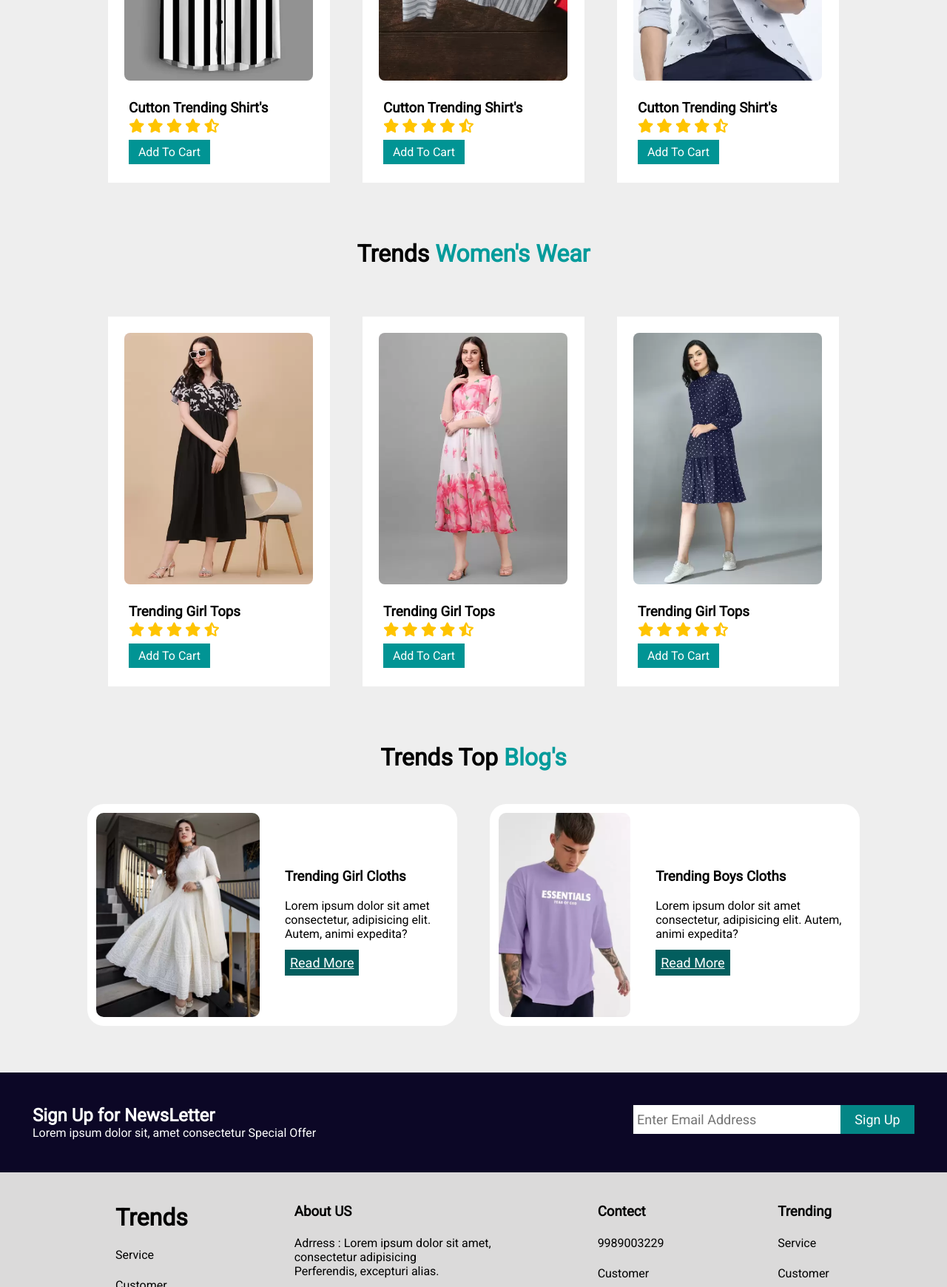
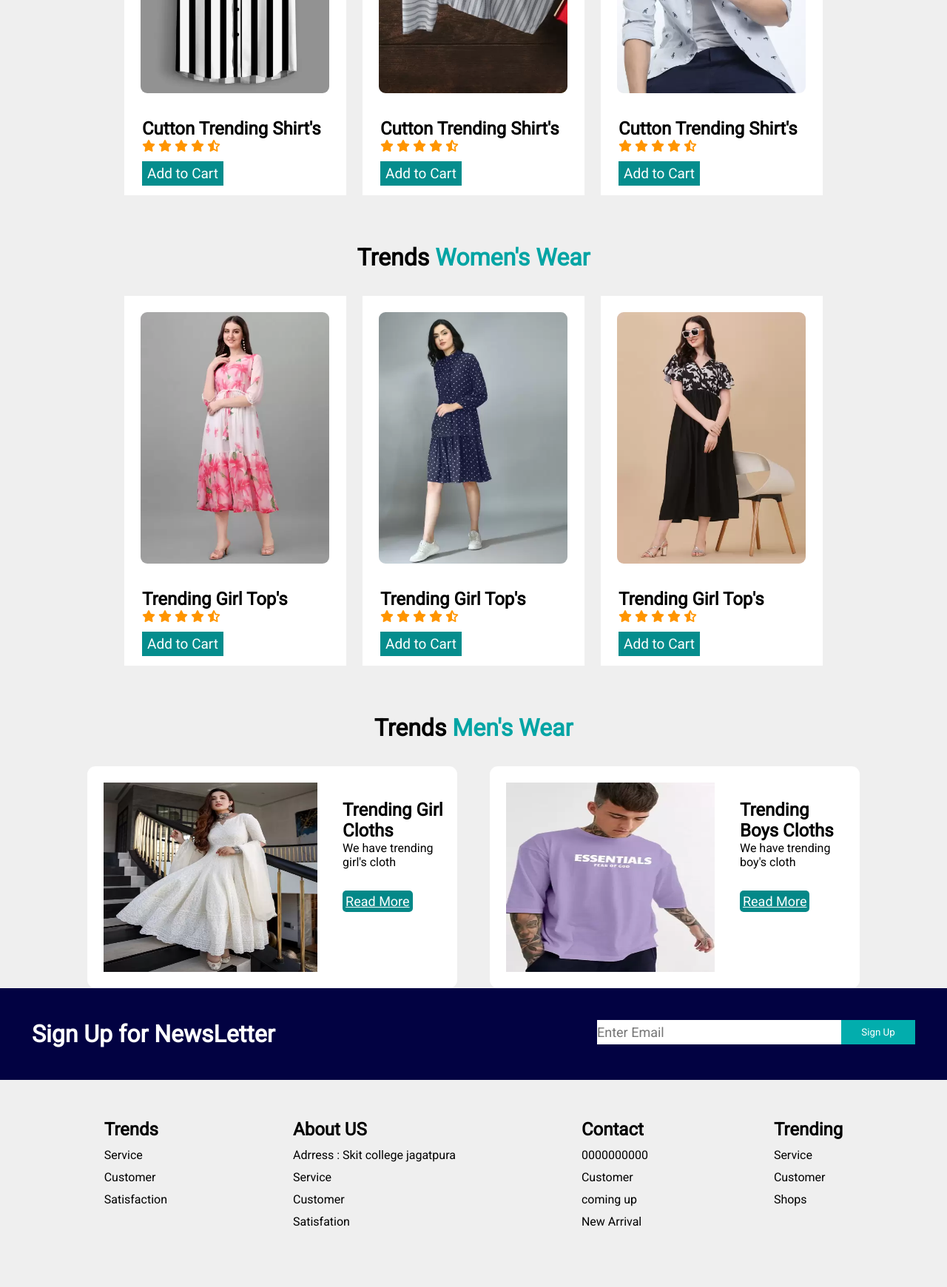
Before and after one commit to siddhi904/E-commerce-website, a plain HTML site: page index.html in a window 1280 px wide. Shown: the part 1060-2800 px from the top of the page at 74% size. After the commit the page ends 2774 px from the top, so only its background shows below. Drawn offline with Linux system fonts and the light colour scheme; a web font is replaced by a local one.

Commit message:
Update index.html

```diff
--- a/index.html
+++ b/index.html
@@ -5,15 +5,11 @@
     <meta charset="UTF-8">
     <meta name="viewport" content="width=device-width, initial-scale=1.0">
     <title>Document</title>
-    <link rel="stylesheet" href="index.css">
+    <link rel="stylesheet" href="Web.css">
     <script src="https://kit.fontawesome.com/f30fac2c61.js" crossorigin="anonymous"></script>
     <link
         href="https://fonts.googleapis.com/css2?family=Abril+Fatface&family=Catamaran:wght@200&family=Courgette&family=Edu+TAS+Beginner:wght@700&family=Lato:wght@300;900&family=Mukta:wght@700&family=Mulish:wght@300&family=Open+Sans&family=PT+Sans:ital,wght@1,700&family=Poppins:wght@300&family=Raleway:wght@100&family=Roboto&family=Roboto+Condensed:wght@700&family=Roboto+Slab&display=swap"
         rel="stylesheet">
-    <link
-        href="https://fonts.googleapis.com/css2?family=Abril+Fatface&family=Catamaran:wght@200&family=Courgette&family=Edu+TAS+Beginner:wght@700&family=Lato:wght@300;900&family=Mukta:wght@700&family=Mulish:wght@300&family=Open+Sans&family=PT+Sans:ital,wght@1,700&family=Piedra&family=Poppins:wght@300&family=Raleway:wght@100&family=Roboto&family=Roboto+Condensed:wght@700&family=Roboto+Slab&display=swap"
-        rel="stylesheet">
-
 </head>
 
 <body>
@@ -24,124 +20,182 @@
             </div>
             <ul>
                 <li>
-                    <a id="home" onclick="home()">Home</a>
-                    <a id="shop" onclick="shop()">Shops</a>
-                    <a id="blog" onclick="blog()">Blog</a>
-                    <a id="about" onclick=" about()">About</a>
-                    <a id="contact" onclick="contact()">Contact</a>
-                    <i onclick="addItem()" class="fa-sharp fa-solid fa-cart-shopping"></i>
+                    <a id="home" onclick="homes()">Home</a>
+                    <a id="shop" onclick="shops()">Shops</a>
+                    <a id="blog" onclick="blogs()">Blog</a>
+                    <a id="about" onclick="abouts()">About</a>
+                    <a id="contact" onclick="contacts()">Contact</a>
+                    <i class="fa-sharp fa-solid fa-cart-shopping"></i>
+
                 </li>
             </ul>
         </nav>
 
-        <div class="mainPage">
-            <div class="text">
-                <h2>Trends...</h2>
-                <h1 class="heads">Super Value Deals</h1>
+        <!-- mainpage -->
+
+        <div class="main">
+            <div class="mainText">
+                <h2>Trends</h2>
+                <h1 class="top">Super Value Deals</h1>
                 <h1>On All Products</h1>
-                <p>Lorem ipsum dolor, sit amet consectetur adipisicing elit. Nisi</p>
+
                 <button>Explore</button>
             </div>
             <img src="m3.png" alt="">
         </div>
 
+        <!-- cards -->
 
-
-        <div class="cardMen">
+        <div class="trend">
             <div class="head">
                 <h1>Trends <span>Men's Wear</span></h1>
             </div>
-            <div class="card" id="item1">
+            <div class="card">
                 <div class="crd">
-                    <img src="srt1.webp" alt="" onclick="showCard(this)">
-                    <div class="txt">
-                        <h3>Cutton Trending Shirt's</h3>
+                    <img src="srt1.webp" alt="" onclick="show(this)">
+                    <div class="crdText">
+                        <h2>Cutton Trending Shirt's</h2>
                         <i class="fa-solid fa-star"></i>
                         <i class="fa-solid fa-star"></i>
                         <i class="fa-solid fa-star"></i>
                         <i class="fa-solid fa-star"></i>
-                        <i class="fa-solid fa-star-half-stroke"></i><br>
-                        <button onclick="add(item1)">Add To Cart</button>
+                        <i class="fa-solid fa-star-half-stroke"></i> <br>
+                        <button>Add to Cart</button>
                     </div>
                  </div>
+
                  <div class="crd">
-                    <img src="srt2.webp" alt="" onclick="showCard(this)">
-                    <div class="txt">
-                        <h3>Cutton Trending Shirt's</h3>
+                    <img src="srt2.webp" alt="" onclick="show(this)">
+                    <div class="crdText">
+                        <h2>Cutton Trending Shirt's</h2>
                         <i class="fa-solid fa-star"></i>
                         <i class="fa-solid fa-star"></i>
                         <i class="fa-solid fa-star"></i>
                         <i class="fa-solid fa-star"></i>
-                        <i class="fa-solid fa-star-half-stroke"></i><br>
-                        <button>Add To Cart</button>
+                        <i class="fa-solid fa-star-half-stroke"></i> <br>
+                        <button>Add to Cart</button>
                     </div>
                  </div>
                     <div class="crd">
-                    <img src="srt6.webp" alt="" onclick="showCard(this)">
-                    <div class="txt">
-                        <h3>Cutton Trending Shirt's</h3>
+                        <img src="srt6.webp" alt="" onclick="show(this)">
+                        <div class="crdText">
+                            <h2>Cutton Trending Shirt's</h2>
                             <i class="fa-solid fa-star"></i>
                             <i class="fa-solid fa-star"></i>
                             <i class="fa-solid fa-star"></i>
                             <i class="fa-solid fa-star"></i>
-                        <i class="fa-solid fa-star-half-stroke"></i><br>
-                        <button>Add To Cart</button>
+                            <i class="fa-solid fa-star-half-stroke"></i> <br>
+                            <button>Add to Cart</button>
+                        </div>
+                    </div>
+                </div>
+            </div>
+
+                <!-- Women Card -->
+
+                <div class="trend" id="trendSec">
+                    <div class="head">
+                        <h1>Trends <span>Women's Wear</span></h1>
+                    </div>
+                    <div class="card">
+                        <div class="crd">
+                            <img src="wn4.webp" alt="" onclick="show(this)">
+                            <div class="crdText">
+                                <h2>Trending Girl Top's</h2>
+                            <i class="fa-solid fa-star"></i>
+                            <i class="fa-solid fa-star"></i>
+                            <i class="fa-solid fa-star"></i>
+                            <i class="fa-solid fa-star"></i>
+                            <i class="fa-solid fa-star-half-stroke"></i> <br>
+                            <button>Add to Cart</button>
+                            </div>
+                        </div>
+
+                        <div class="crd">
+                            <img src="wn5.webp" alt="" onclick="show(this)">
+                            <div class="crdText">
+                                <h2>Trending Girl Top's</h2>
+                            <i class="fa-solid fa-star"></i>
+                            <i class="fa-solid fa-star"></i>
+                            <i class="fa-solid fa-star"></i>
+                            <i class="fa-solid fa-star"></i>
+                            <i class="fa-solid fa-star-half-stroke"></i> <br>
+                            <button>Add to Cart</button>
+                            </div>
+                        </div>
+
+                        <div class="crd">
+                            <img src="wn6.webp" alt="" onclick="show(this)">
+                            <div class="crdText">
+                                <h2>Trending Girl Top's</h2>
+                            <i class="fa-solid fa-star"></i>
+                            <i class="fa-solid fa-star"></i>
+                            <i class="fa-solid fa-star"></i>
+                            <i class="fa-solid fa-star"></i>
+                            <i class="fa-solid fa-star-half-stroke"></i> <br>
+                            <button>Add to Cart</button>
                             </div>
                         </div>
                     </div>
                 </div>
 
 
-        <div class="cardgirl">
-            <div class="head">
-                <h1>Trends <span>Women's Wear</span></h1>
+                <!-- about us -->
+
+                <div class="about">
+
+                    <div class="aboutus">
+                        <h1>#KnowUs</h1>
+
                     </div>
 
-            <div class="card">
-                <div class="crd">
-                    <img src="wn6.webp" alt="" onclick="showCard(this) ">
-                    <div class="txt">
-                        <h3>Trending Girl Tops</h3>
-                        <i class="fa-solid fa-star"></i>
-                        <i class="fa-solid fa-star"></i>
-                        <i class="fa-solid fa-star"></i>
-                        <i class="fa-solid fa-star"></i>
-                        <i class="fa-solid fa-star-half-stroke"></i><br>
-                        <button>Add To Cart</button>
-                    </div>
-                </div>
-                <div class="crd">
-                    <img src="wn4.webp" alt="" onclick="showCard(this) ">
-                    <div class="txt">
-                        <h3>Trending Girl Tops</h3>
-                        <i class="fa-solid fa-star"></i>
-                        <i class="fa-solid fa-star"></i>
-                        <i class="fa-solid fa-star"></i>
-                        <i class="fa-solid fa-star"></i>
-                        <i class="fa-solid fa-star-half-stroke"></i><br>
-                        <button>Add To Cart</button>
-                    </div>
-                </div>
-                <div class="crd">
-                    <img src="wn5.webp" alt="" onclick="showCard(this)">
-                    <div class="txt">
-                        <h3>Trending Girl Tops</h3>
-                        <i class="fa-solid fa-star"></i>
-                        <i class="fa-solid fa-star"></i>
-                        <i class="fa-solid fa-star"></i>
-                        <i class="fa-solid fa-star"></i>
-                        <i class="fa-solid fa-star-half-stroke"></i><br>
-                        <button>Add To Cart</button>
-                    </div>
+                    <div class="me">
+                        <img src="lap.png" alt="">
+                        <div class="aboutText">
+                            <h1>Who Am I ?</h1>
+                            <p>I am a B.Tech Student in Computer Science and Engineering, I am gaining comprehensive knowledge in areas such as software development, algorithms, data structures, and systems programming. Through hands-on projects and collaborative coursework, I have developed skills in programming languages like Python, Java, C++.</p>
                         </div>
                     </div>
                 </div>
 
-        <!--Full cart  -->
-        <div class="fullPage">
-            <img id="cartImg" src=" " alt="">
+                <!-- contact -->
+
+                <div class="contact">
+
+                    <div class="contactus">
+                        <h1>#Let's Connect</h1>
+
+                    </div>
+
+                    <div class="contactMe">
+                        <div class="contactText">
+                            <h1>Visit Our Office or Contact <br>
+                                Us Today</h1>
+                            <p>Address : Skit College Jaipur</p>
+                            <p>Contact : xyz@gmail.com</p>
+                            <p>Number : 0000000000</p>
+                        </div>
+                        <img src="map.PNG" alt="">
+                    </div>
+
+                    <div class="form">
+                        <h1>Connect with Us. Fill Form</h1>
+                        <input type="text" placeholder="Enter Name"> <br>
+                        <input type="text" placeholder="Enter Email"> <br>
+                        <input type="text" placeholder="Enter Phone Number"> <br>
+                        <input type="text" placeholder="Enter Linkedin profile link"> <br>
+                        <input type="text" placeholder="Enter Discord Link"> <br>
+                        <button>Submit</button>
+
+                    </div>
+                </div>
+                 <!-- cart -->
+
+                 <div class="cart">
+                    <img id="newImg" src="" alt="">
                     <div class="cartText">
-                <h1>Trends Offer : Trending Shop <br> Now</h1>
+                        <h1>Trends Offer : Trending Shop <br>
+                            Now</h1>
                             <h2>Special Price</h2>
                             <h2>$11</h2>
                             <p>Lorem ipsum dolor sit, amet consectetur adipisicing.</p>
@@ -149,104 +203,50 @@
                             <p>Lorem ipsum dolor sit, amet consectetur adipisicing.</p>
                            <div class="btn">
                             <button>Buy Now</button>
-                    <button onclick="addToCart()">Add To Cart</button>
-
+                            <button onclick="addCart()">Add to Cart</button>
                            </div>
-                <div class="btns">
-                    <button class="relode" onclick="location.reload()">Back </button>
-                </div>
-            </div>
+                           <button  class="back">Back</button>
 
 
-        </div>
-
-        <!-- add to cart -->
-        <div class="addCart">
-
-        </div>
-
-        <div class="blogContent">
-            <div class="head">
-                <h1>Trends Top <span>Blog's</span></h1>
-            </div>
-
-            <div class="trd">
-                <div class="trending">
-                    <img src="tr1.webp" alt="">
-                    <div class="txt">
-                        <h3>Trending Girl Cloths</h3><br>
-                        <p>Lorem ipsum dolor sit amet consectetur, adipisicing elit. Autem, animi expedita?</p><br>
-                        <a href="https://influencermarketinghub.com/best-fashion-blogs/">Read More</a>
-                    </div>
-                </div>
-                <div class="trending">
-                    <img src="tr3.webp" alt="">
-                    <div class="txt">
-                        <h3>Trending Boys Cloths</h3> <br>
-                        <p>Lorem ipsum dolor sit amet consectetur, adipisicing elit. Autem, animi expedita?</p><br>
-                        <a href="https://www.apetogentleman.com/">Read More</a>
-                    </div>
-                </div>
 
                     </div>
                  </div>
 
-        <div class="about">
-            <div class="aboutText">
-                <h1>#Know Us...</h1>
-                <p>Lorem ipsum dolor sit amet consectetur adipisicing elit. Doloribus, iure eos!</p>
+                <!-- blogs -->
+                <div class="trends">
+                    <div class="head">
+                        <h1>Trends <span>Men's Wear</span></h1>
+                    </div>
+                    <div class="card">
+                        <div class="blog">
+                            <img src="tr1.webp" alt="">
+                            <div class="blogText">
+                                <h2>Trending Girl Cloths</h2>
+                                <p>We have trending girl's cloth</p>
+                                <a href="https://influencermarketinghub.com/best-fashion-blogs/">Read More</a>
+                            </div>
                         </div>
 
-            <div class="aboutus">
-                <img src="lap.png" alt="">
-                <div class="dumiText">
-                    <h1>Who we are ?</h1>
-                    <p>Lorem ipsum dolor, sit amet consectetur adipisicing Dolorum corrupti consequuntur sunt ipsam
-                        aperiam vel magni sequi eos sit amet consectetur adipisicing Dolorum corrupti consequuntur sunt
-                        ipsam aperiam vel magni sequi eos atque nam maxime dolorem fuga, rem eum iure quidem! Illo
-                        corporis, asperiores ipsum excepturi voluptates necessitatibus consectetur odit omnis hic
-                        praesentium autem, officiis dignissimos assumenda saepe.</p>
+                        <div class="blog">
+                            <img src="tr3.webp" alt="">
+                            <div class="blogText">
+                                <h2>Trending Boys Cloths</h2>
+                                <p>We have trending boy's cloth</p>
+                                <a href="https://www.apetogentleman.com/">Read More</a>
+                            </div>
                         </div>
                     </div>
                 </div>
 
-        <!-- contact -->
+                <!-- Letter -->
 
-        <div class="contact">
-            <div class="contactBanner">
-                <h1>#Let's Connect</h1>
-                <p>Lorem ipsum dolor sit amet consectetur adipisicing elit. Doloribus, iure eos!</p>
+                <div class="letter">
+                    <div class="letterText">
+                        <h1>Sign Up for NewsLetter</h1>
 
                     </div>
-            <div class="connect">
-                <div class="connectText">
-                    <h1>Visit Our Office or Contact <br> Us Today</h1>
-                    <p>Address : Dablin Park, England, New york</p>
-                    <p>Contact : dumiemail@gmail.com</p>
-                    <p>Number : 999999000011</p>
-                </div>
-                <img src="map.PNG" alt="">
-            </div>
-
-            <div class="form">
-                <h1>Connect with Us. Fill Form</h1>
-                <input type="text" placeholder="Enter Your FirstName"> <br>
-                <input type="text" placeholder="Enter Your LsstName"> <br>
-                <input type="text" placeholder="Enter Your Email"><br>
-                <input type="text" placeholder="Enter Your Number"><br>
-                <input type="text" placeholder="Enter Your Address"><br>
-                <button>Submit</button>
-
-            </div>
-        </div>
-
-        <div class="letter">
-            <div class="sign">
-                <h2>Sign Up for NewsLetter</h2>
-                <p>Lorem ipsum dolor sit, amet consectetur Special Offer</p>
-            </div>
                     <div class="inp">
-                <input type="text" placeholder="Enter Email Address">
+                        <input type="text" placeholder="Enter Email">
                         <button>Sign Up</button>
                     </div>
                 </div>
@@ -254,43 +254,41 @@
                 <!-- Footer -->
 
                 <div class="footer">
-            <div class="Ftext">
-                <h1>Trends</h1>
+                    <div class="footerText">
+                        <h2>Trends</h2>
+                        <p>Service </p>
+                        <p>Customer</p>
+                        <p>Satisfaction</p>
+                        <p></p>
+
+                    </div>
+                    <div class="footerText">
+                        <h2>About US</h2>
+                        <p>Adrress : Skit college jagatpura</p>
                         <p>Service</p>
                         <p>Customer</p>
                         <p>Satisfation</p>
 
                     </div>
-            <div class="Ftext">
-                <h3>About US</h3>
-                <p>Adrress : Lorem ipsum dolor sit amet,<br> consectetur adipisicing <br> Perferendis, excepturi alias.
-                </p>
-                <p>Service</p>
+                    <div class="footerText">
+                        <h2>Contact</h2>
+                        <p>0000000000</p>
                         <p>Customer</p>
-                <p>Satisfation</p>
-
-            </div>
-            <div class="Ftext">
-                <h3>Contect</h3>
-                <p>9989003229</p>
-                <p>Customer</p>
-                <p>Comming up..</p>
+                        <p>coming up</p>
                         <p>New Arrival</p>
 
                     </div>
-            <div class="Ftext">
-                <h3>Trending</h3>
+                    <div class="footerText">
+                        <h2>Trending</h2>
                         <p>Service</p>
                         <p>Customer</p>
-                <p>SHops</p>
+                        <p>Shops</p>
                         <p></p>
 
                     </div>
                 </div>
-
-
             </div>
-    <script src="index.js"></script>
+            <script src="Web.js"></script>
 </body>
 
 </html>
```
Lines whose indentation alone changed are shown as unchanged.
